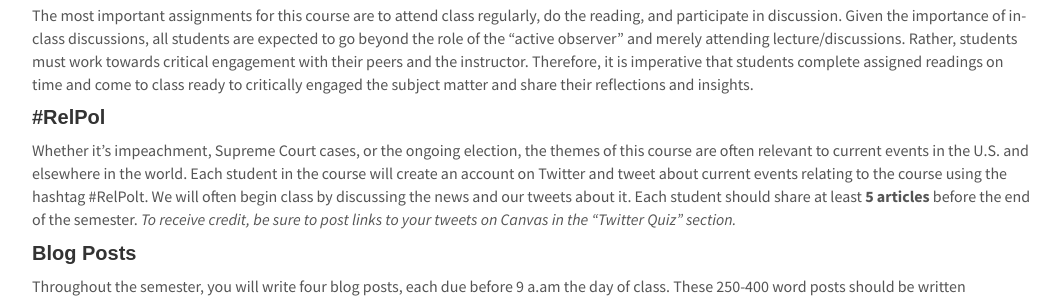
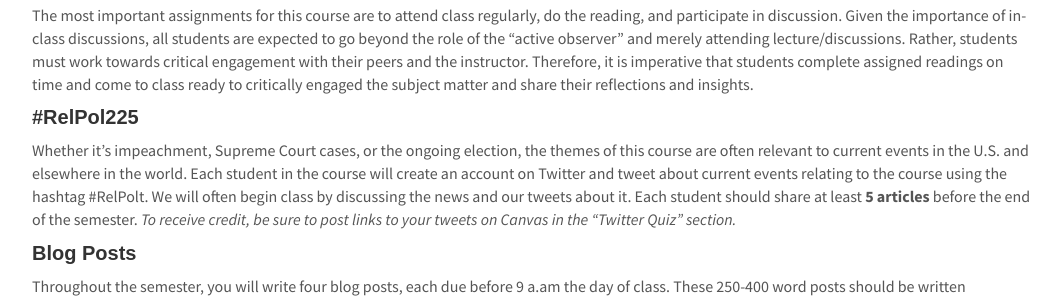
Before and after one commit to cyrusobrien/cyrusobrien, a Jekyll site: the page built from _pages/RelPol225.md, in a window 1280 px wide and 900 px high, scrolled down 982 px. Shown: the part 154-454 px from the top of the window, without its empty margins (108-1168 px from the left). Built offline with Jekyll 4.4.1, drawn with Linux system fonts in a browser that asks for light colours.

```diff
--- a/_pages/RelPol225.md
+++ b/_pages/RelPol225.md
@@ -63,7 +63,7 @@
 
 
 
-#### #RelPol
+#### #RelPol225
 
 Whether it’s impeachment, Supreme Court cases, or the ongoing election, the themes of this course are often relevant to current events in the U.S. and elsewhere in the world. Each student in the course will create an account on Twitter and tweet about current events relating to the course using the hashtag #RelPolt. We will often begin class by discussing the news and our tweets about it. Each student should share at least **5 articles** before the end of the semester. _To receive credit, be sure to post links to your tweets on Canvas in the "Twitter Quiz" section._
 
```
